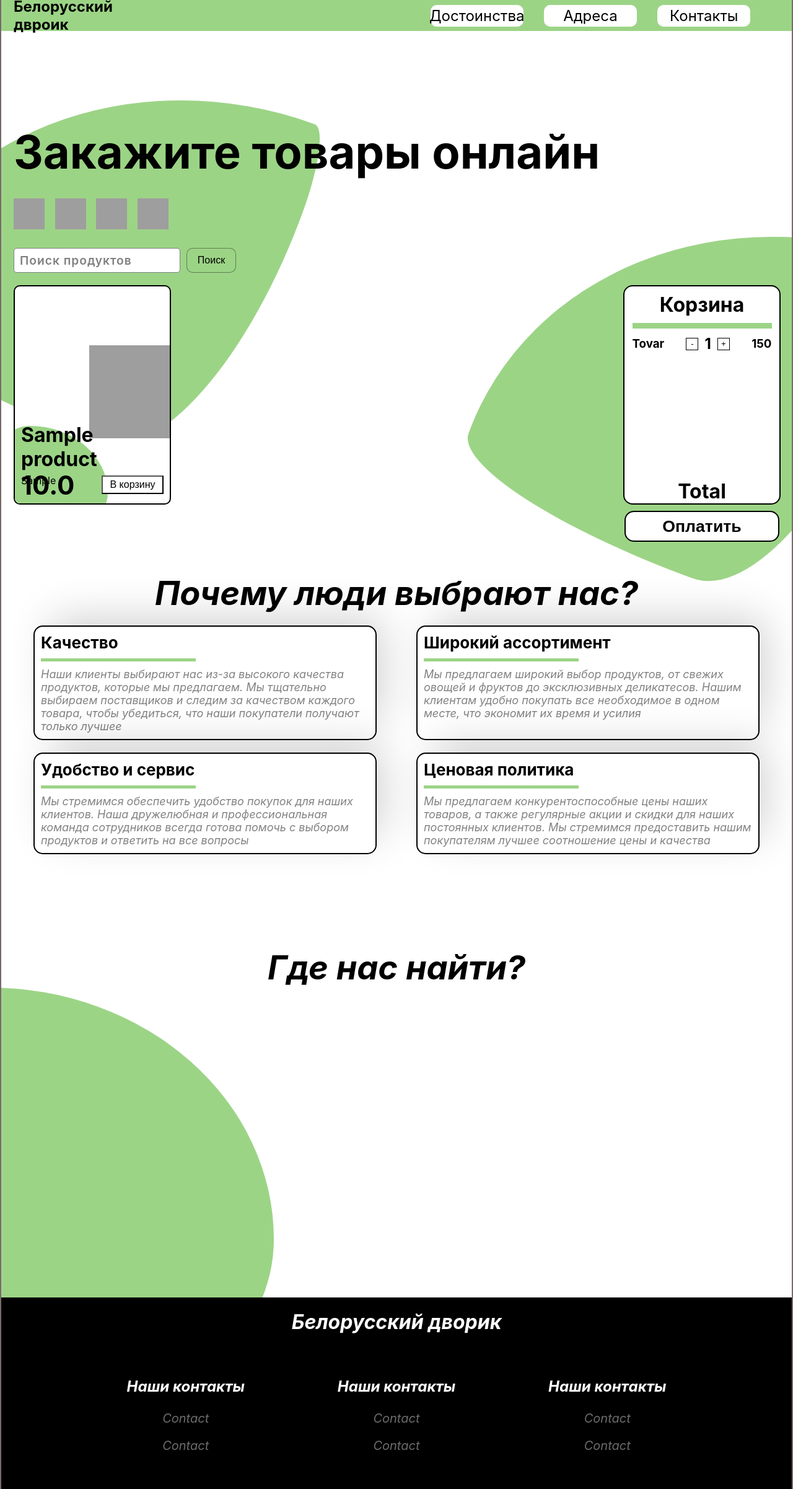
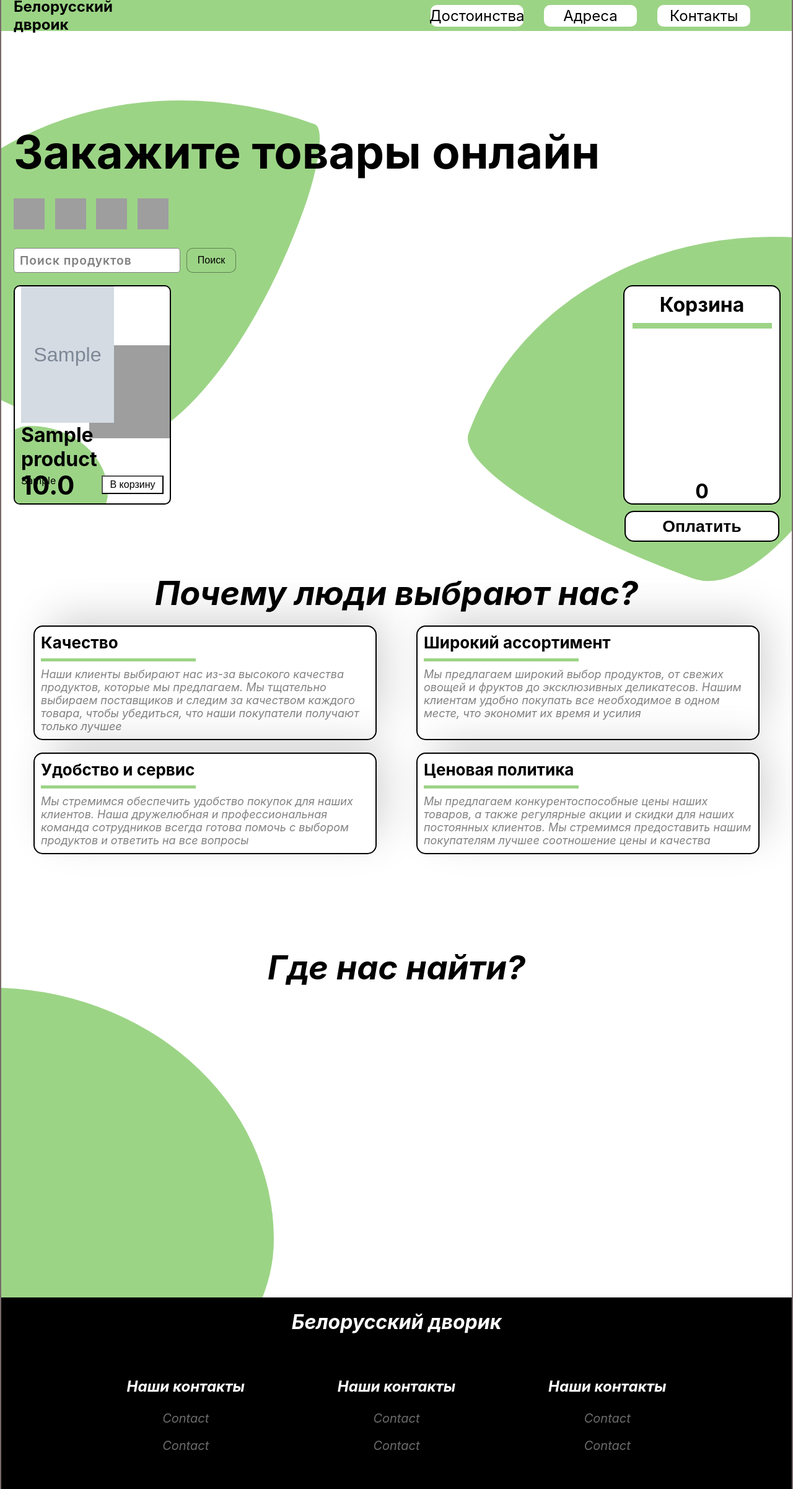
Before and after one commit to Ilya-creat/magazine-project, a Flask app: page / in a window 1280 px wide. Shown: the whole page at 62% size. Run offline with Flask 3, Linux system fonts and the light colour scheme; tables that the repository leaves empty hold one stand-in row (values such as "Sample post"); grey boxes marked "Sample" are stand-in pictures; some web fonts are replaced; grey boxes are pictures that could not be loaded.

Commit message:
v 0.0.3 by Ilya_Is2022 and WhAtIslOve

```diff
--- a/app.py
+++ b/app.py
@@ -1,6 +1,6 @@
 import os
 
-from flask import Flask, render_template, request
+from flask import Flask, render_template, request, jsonify
 from models.sql import DataBase
 
 app = Flask(__name__, subdomain_matching=True)
@@ -19,9 +19,12 @@ def main():
 # API
 @app.route('/api/search', methods=["POST", "GET"])
 def searching():
-    rs = request.json
-    print(rs)
-    return "ok"
+    rs = request.get_json()
+    search = rs['text'].split()
+    result = dbase.get_product(*search)
+    return jsonify({
+        "fragments": render_template("product_fragment.html", products=result)
+    })
 
 
 if __name__ == '__main__':
--- a/models/sql.py
+++ b/models/sql.py
@@ -1,6 +1,11 @@
 import sqlite3
 from db import db_session
-from db.__all_models import product
+from db.product import Product
+from db.tags import Tags
+from difflib import SequenceMatcher
+
+def similar(a, b):
+    return SequenceMatcher(None, a, b).ratio()
 
 
 class DataBase:
@@ -16,7 +21,25 @@ class DataBase:
     def get_products_all(self):
         try:
             db_sess = self.db_session.create_session()
-            ans = db_sess.query(product.Product).all()
+            ans = db_sess.query(Product).all()
             return ans
         except Exception as e:
             print("(get_products_all):", e)
+            return []
+
+    def get_product(self, *args):
+        try:
+            db_sess = self.db_session.create_session()
+            ans = self.get_products_all()
+            res = set()
+
+            for i in args:
+                for j in ans:
+                    tag = db_sess.query(Tags).filter(Tags.id == j.tag_id).first()
+                    print(similar(i, j.name), similar(i, tag.name))
+                    if similar(i, j.name) > 0.55 or similar(i, tag.name) > 0.65:
+                        res.add(j)
+            return res
+        except Exception as e:
+            print("(get_product):", e)
+            return []
--- a/static/css/styles.css
+++ b/static/css/styles.css
@@ -328,6 +328,8 @@ main {
     display: flex;
     flex-direction: column;
     align-items: center;
+
+    overflow-y: scroll;
 }
 .busketMain h1 {
     margin-top: 10px;
@@ -421,7 +423,7 @@ main {
     right: 20px;
 
     display: none;
-    background-image: url('/In_work-web/images/busket.png');
+    background-image: url('../images/busket.png');
     background-size: 50px 50px;
     background-position: center;
     background-repeat: no-repeat;
@@ -498,6 +500,12 @@ main {
     top: 70px;
     right: -70px;
     z-index: -1;
+}
+.photo {
+    position: absolute;
+    left: 10px;
+    width: 150px;
+    height: 220px;
 }
 
 .qBlock {
@@ -669,53 +677,53 @@ footer h1 {
     }
 }
 button[fish-btn] {
-    background: url('/In_work-web/images/fish.png');
+    background: url('../images/fish.png');
     background-repeat: no-repeat;
     background-position: center;
     background-size: 50px 50px;
 }
 
 button[meat-btn] {
-    background: url('/In_work-web/images/meat.png');
+    background: url('../images/meat.png');
     background-repeat: no-repeat;
     background-position: center;
     background-size: 50px 50px;
 }
 
 button[veg-btn] {
-    background: url('/In_work-web/images/veg.png');
+    background: url('../images/veg.png');
     background-repeat: no-repeat;
     background-position: center;
     background-size: 50px 50px;
 }
 button[milk-btn] {
-    background: url('/In_work-web/images/milk.png');
+    background: url('../images/milk.png');
     background-repeat: no-repeat;
     background-position: center;
     background-size: 50px 50px;
 }
 
 .ctgr[ctgr='fish'] {
-    background: url('/In_work-web/images/fish.png');
+    background: url('../images/fish.png');
     background-repeat: no-repeat;
     background-position: center;
     background-size: 200px auto;
 }
 
 .ctgr[ctgr='meat'] {
-    background: url('/In_work-web/images/meat.png');
+    background: url('../images/meat.png');
     background-repeat: no-repeat;
     background-position: center;
     background-size: 200px auto;
 }
 .ctgr[ctgr='milk'] {
-    background: url('/In_work-web/images/milk.png');
+    background: url('../images/milk.png');
     background-repeat: no-repeat;
     background-position: center;
     background-size: 200px auto;
 }
 .ctgr[ctgr='veg'] {
-    background: url('/In_work-web/images/veg.png');
+    background: url('../images/veg.png');
     background-repeat: no-repeat;
     background-position: center;
     background-size: 200px auto;
@@ -750,6 +758,7 @@ button[milk-btn] {
         font-size: 24px;
     }
     .ctgr {display: none;}
+    .photo {display: none;}
     .addBusket {
         width: 80px;
         height: 30px;
--- a/static/js/addBusket.js
+++ b/static/js/addBusket.js
@@ -1,15 +1,63 @@
 let busketObject = {
-    //name: [количество, цена, id]
-
+    //id: [количество, цена, name]
 }
-//myObject['key'] = 'value';
-//Object.keys(obj)
-
-
-
-
+let total = document.querySelector('.feguf')
 
 document.addEventListener('DOMContentLoaded', function() {
+    const busketMeals = document.querySelector('.busketMeals');
+
+    function sms(obj) {
+        let sumOfProducts = 0;
+
+        for (const key in obj) {
+            if (Object.hasOwnProperty.call(obj, key)) {
+                const value = obj[key];
+                sumOfProducts += value[0] * value[1];
+            }
+        }
+        total.textContent = `${sumOfProducts}₽`
+        return sumOfProducts;
+    }
+
+    function drawbusket(name, count, price, id) {
+        let busketItem = `
+        <div class="mealLine" id=${id}>
+            <h3>${name}</h3>
+            <div class="countBlock">
+                <button class="minus">-</button>
+                <h3 class="pm_counter">${count}</h3>
+                <button class="plus">+</button>
+            </div>
+            <h3>${price}</h3>
+        </div>`;
+        busketMeals.insertAdjacentHTML('beforeend', busketItem);
+        const mealLine = busketMeals.lastElementChild;
+        const minusButton = mealLine.querySelector('.minus');
+        const plusButton = mealLine.querySelector('.plus');
+        const counterElement = mealLine.querySelector('.pm_counter');
+        minusButton.addEventListener('click', () => {
+            let count = parseInt(counterElement.textContent);
+            if (count > 1) {
+                count--;
+                counterElement.textContent = count;
+                busketObject[id][0] = count;
+                sms(busketObject)
+            } else {
+                delete busketObject[id];
+                busketMeals.removeChild(mealLine);
+                sms(busketObject)
+            }
+        });
+
+        plusButton.addEventListener('click', () => {
+            let count = parseInt(counterElement.textContent);
+            count++;
+            counterElement.textContent = count;
+            busketObject[id][0] = count;
+            sms(busketObject)
+        });
+    }
+
     const addButtons = document.querySelectorAll('.addBusket');
 
     addButtons.forEach(function(button) {
@@ -17,21 +65,25 @@ document.addEventListener('DOMContentLoaded', function() {
             const card = this.closest('.card');
             const value = card.querySelector('.underBlock h1').textContent;
             const name = card.querySelector('.nameProduct').textContent;
-            const id = card.querySelector('.nameProduct').id
-            console.log("Value:", value);
-            console.log("Name:", name);
-            console.log("Id:", id);
+            const id = card.querySelector('.nameProduct').id;
 
-            if (Object.keys(busketObject).includes(name)) {
-                //прибавление к значению в корзине 1
-                busketObject[name][0] += 1
-                console.log('fe')
-            } else{
+            if (Object.keys(busketObject).includes(id)) {
+                busketObject[id][0] += 1;
+            } else {
                 //создание нового
-                busketObject[name] = [1, value, id];
-                console.log('ue')
+                busketObject[id] = [1, value, name];
             }
-            console.log(busketObject)
+
+            busketMeals.innerHTML = "";
+
+            for (const key in busketObject) {
+                if (Object.hasOwnProperty.call(busketObject, key)) {
+                    const value = busketObject[key];
+                    drawbusket(value[2], value[0], value[1], key);
+                }
+            }
+
+            sms(busketObject);
             event.preventDefault();
         });
     });
--- a/templates/index.html
+++ b/templates/index.html
@@ -32,10 +32,9 @@
             <div class="container">
                 <button class="dropdown-btn">Меню</button>
                 <div class="dropdown-content">
-                    <a href="#https://100points.ru/student/courses">Пункт 1</a>
-                    <a href="#">Пункт 2</a>
-                    <a href="#">Пункт 3</a>
-                    <a href="#">Пункт 4</a>
+                    <a href="#yak1">Достоинства</a>
+                    <a href="#yak2">Адреса</a>
+                    <a href="#yak3">Контакты</a>
                 </div>
             </div>
 
@@ -57,10 +56,10 @@
 
             <div class="inputContainer">
                 <div class="form-input">
-                    <input type="url" placeholder="Paste Your URL" id="video-url" style="height: 40px;">
+                    <input type="text" placeholder="Поиск" id="video-url" style="height: 40px;">
                     <label for="video-url">Поиск продуктов</label>
                 </div>
-                <button class="searchButton" onclick="search()"><span>Поиск</span></button>
+                <button class="searchButton"><span>Поиск</span></button>
                 <div class="busketBlockSecond"></div>
             </div>
 
@@ -69,12 +68,13 @@
                 <div class="cardContainer">
                     {% for elem in products %}
                         <div class="card">
+                            <img src="{{ elem.picture }}" alt="" class="photo">
                             <div class="underBlock">
                                 <div class="cardBuble"></div>
                                 <h1>{{ elem.price }}</h1>
                                 <button class="addBusket">В корзину</button>
                             </div>
-                            <h1 class="nameProduct">{{ elem.name }}</h1>
+                            <h1 class="nameProduct" id="{{ elem.id }}">{{ elem.name }}</h1>
                             <p class="descriptionProduct">{{ elem.info }}</p>
                             <div class="ctgr" ctgr="fish"></div>
                         </div>
@@ -86,17 +86,9 @@
                         <h1>Корзина</h1>
                         <div class="line"></div>
                         <div class="busketMeals">
-                            <div class="mealLine">
-                                <h3>Tovar</h3>
-                                <div class="countBlock">
-                                    <button class="minus">-</button>
-                                    <h3 class="pm_counter">1</h3>
-                                    <button class="plus">+</button>
-                                </div>
-                                <h3>150</h3>
-                            </div>
+                            <!--Тут появляются товары-->
                         </div>
-                        <h1>Total</h1>
+                        <h1 class="feguf">0</h1>
                     </div>
                     <button class="busketButton">
                         <h1>Оплатить</h1>
@@ -104,7 +96,6 @@
 
                 </div>
             </div>
-
 
             <div class="qBlock" id="yak1">
                 <h1>Почему люди выбрают нас?</h1>
@@ -172,6 +163,5 @@
     <script src="{{ url_for('static', filename='js/counter.js')}}"></script>
     <script src="{{ url_for('static', filename='js/addBusket.js')}}"></script>
     <script src="{{ url_for('static', filename='js/search.js')}}"></script>
-
 </body>
 </html>
```
